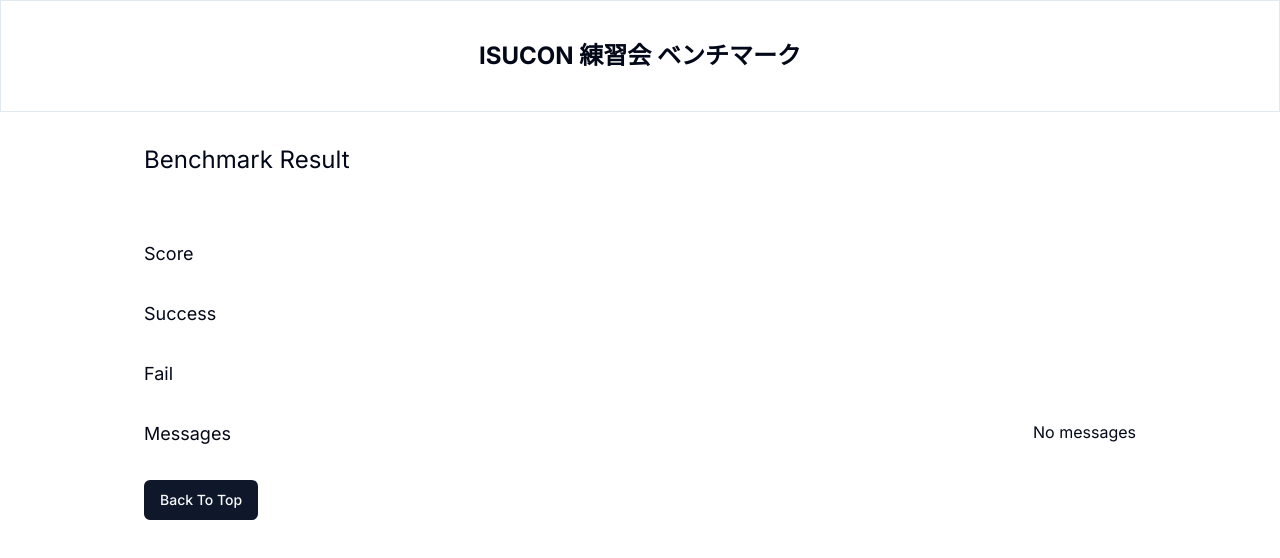
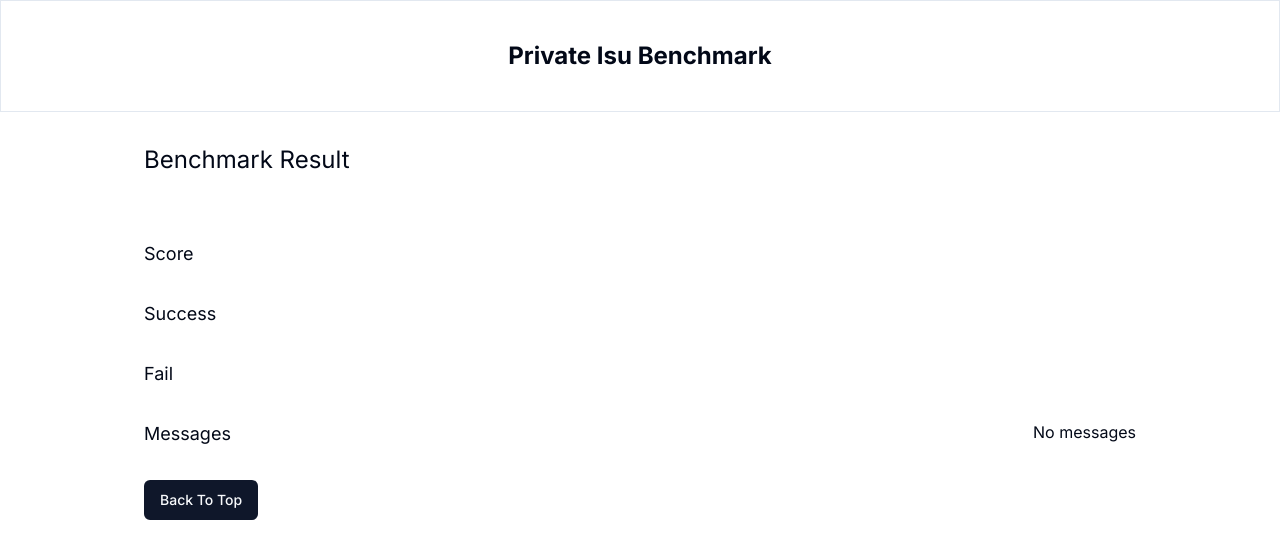
Before and after one commit to ryomaejii/lambda-benchmark-front, a Next.js app: page /benchmark-result in a window 1280 px wide. Shown: the top 558 px of the page. Built offline with nearby package versions, Linux system fonts and the light colour scheme.

Commit message:
style: Modify header style

```diff
--- a/src/app/layout.tsx
+++ b/src/app/layout.tsx
@@ -18,10 +18,10 @@
   return (
     <html lang="ja">
       <body className={inter.className}>
-        <header className="sticky top-0 flex justify-center items-center px-4 h-header border border-b w-full">
-          <h1 className="font-bold text-2xl">ISUCON 練習会 ベンチマーク</h1>
+        <header className="sticky top-0 flex justify-center items-center px-4 h-header border border-b w-full bg-white">
+          <h1 className="font-bold text-2xl">Private Isu Benchmark</h1>
         </header>
-        <div className="w-full max-w-screen-lg px-4 py-8 mx-auto">
+        <div className="w-full max-w-screen-lg px-4 pt-8 pb-40 mx-auto">
           {children}
         </div>
         <Toaster />
--- a/src/app/page.tsx
+++ b/src/app/page.tsx
@@ -2,7 +2,6 @@
 import { RankingTable } from "@/components/ranking-table";
 import { ScoreGraph } from "@/components/score-graph";
 import { TeamForm } from "@/components/team-form";
-import { Suspense } from "react";
 
 export default function Home() {
   return (
```
